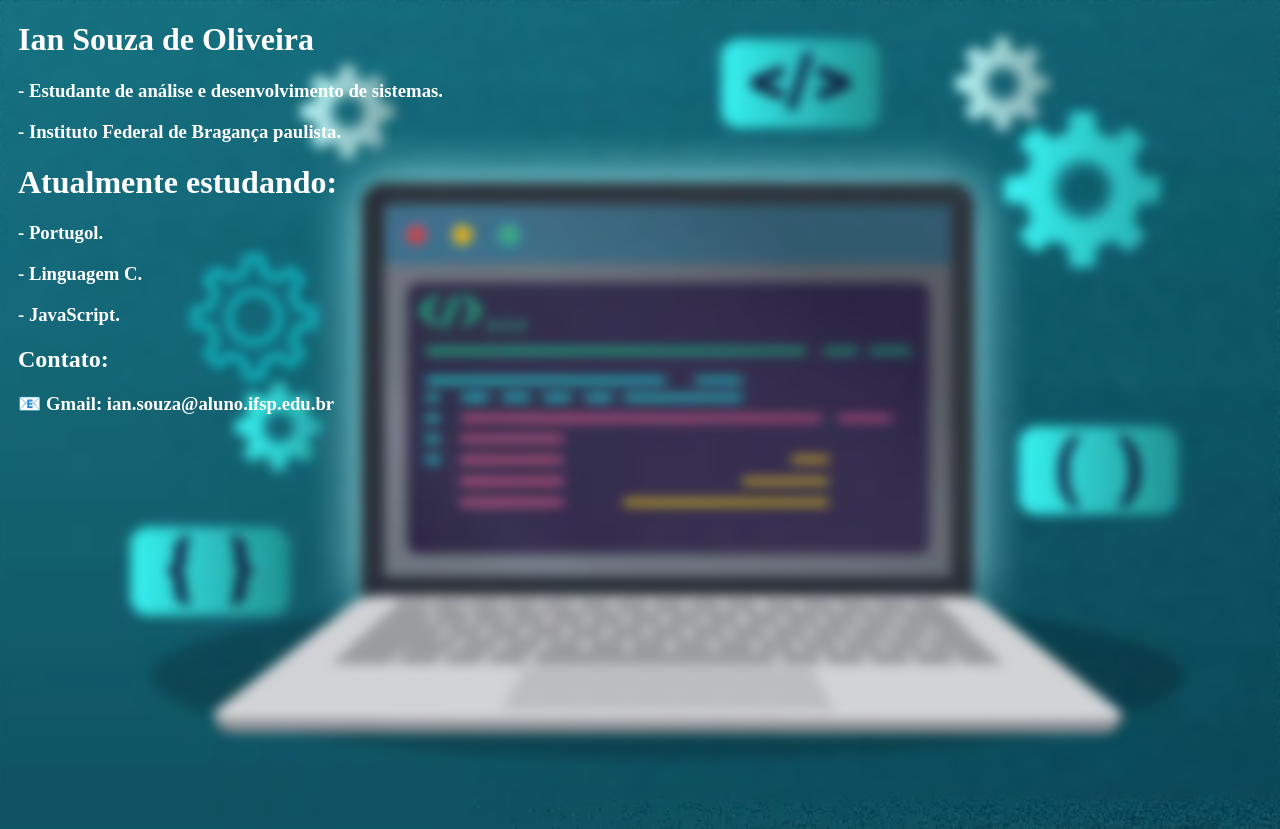
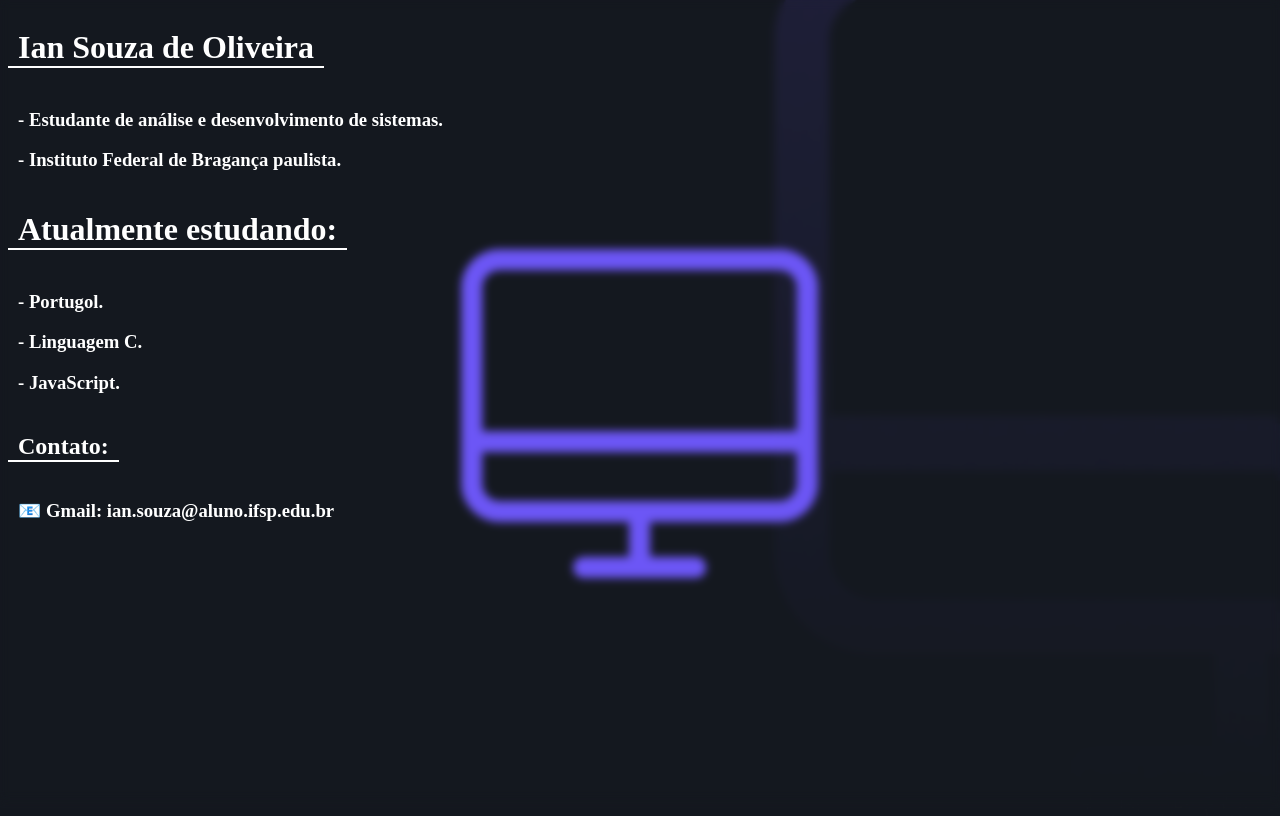
Before and after one commit to IanSouza05/IanSouza05.github.io, a plain HTML site: page index.html in a window 1280 px wide. Drawn offline with Linux system fonts and the light colour scheme.

Commit message:
alteração 4

```diff
--- a/index.html
+++ b/index.html
@@ -7,16 +7,16 @@
     <link rel="stylesheet" href="style.css">
 </head>
 <body>
-    <h1>Ian Souza de Oliveira</h1>
+    <h1 style="border-bottom: 2px solid white; display: inline-block;">Ian Souza de Oliveira</h1>
     <h3> - Estudante de análise e desenvolvimento de sistemas.</h3>
     <h3> - Instituto Federal de Bragança paulista.</h3>
 
-    <h1>Atualmente estudando: </h1>
+    <h1 style="border-bottom: 2px solid white; display: inline-block;">Atualmente estudando: </h1>
     <h3> - Portugol.</h3>
     <h3> - Linguagem C.</h3>
     <h3> - JavaScript.</h3>
 
-    <h2> Contato: </h2>
+    <h2 style="border-bottom: 2px solid white; display: inline-block;"> Contato: </h2>
     <h3> &#x1F4E7; Gmail: ian.souza@aluno.ifsp.edu.br </h3>
 </body>
 </html>
--- a/style.css
+++ b/style.css
@@ -1,6 +1,6 @@
 body {
     height: 100vh;
-    background-image: url('img/imagemsite2.png'); /*imagem de fundo */
+    background-image: url('img/imagemsite5.png'); /*imagem de fundo */
     background-size: cover; /* Faz com que a imagem cubra toda a área da tela */
     background-position: center; /* Centraliza a imagem */
 
@@ -16,7 +16,7 @@ body::before {
     background-image: inherit; /* Usa a mesma imagem de fundo */
     background-size: inherit; /* Mantém as propriedades de tamanho */
     background-position: inherit; /* Mantém a posição */
-    filter: blur(6px); /* Aplica o desfoque */
+    filter: blur(4px); /* Aplica o desfoque */
     z-index: -1; /* Mantém o fundo atrás do conteúdo */
 }
 h1 {
```
Also changed, not shown: img/imagemsite2.png (deleted), img/imagemsite5.png (added).
